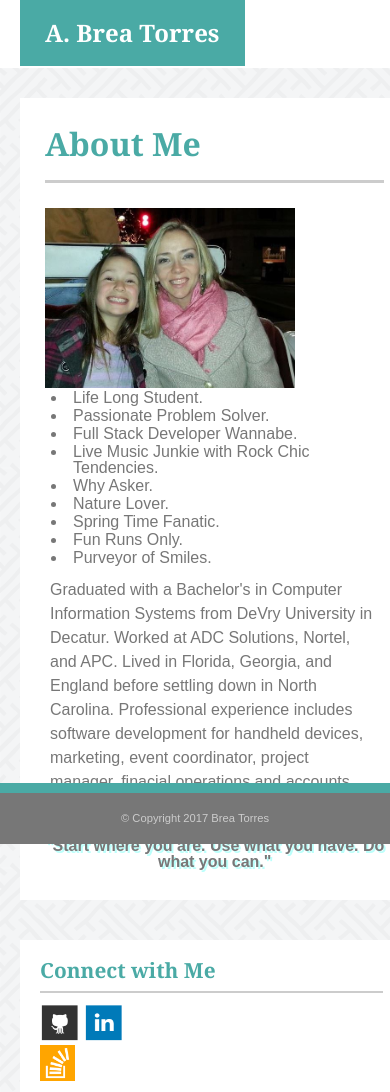
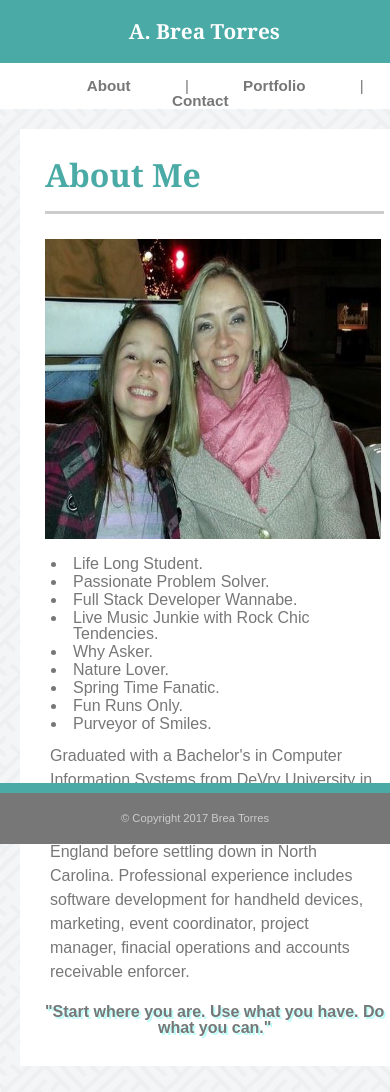
Before and after one commit to abreaw/Responsive-Portfolio, a plain HTML site: page index.html in a window 390 px wide. Shown: the top 1092 px of the page. Drawn offline with Linux system fonts and the light colour scheme.

Commit message:
added media query styles for 640px and about me page content

```diff
--- a/assets/css/style.css
+++ b/assets/css/style.css
@@ -610,6 +610,98 @@ footer
 /* 640px is about the width of a phone in landscape mode so this area will cover that situation */
 @media screen and (max-width: 640px)
 {
+	/* Adjust Header area elements for smaller area */
+	header
+	{
+		/*position: static;*/
+		top: 0px;
+		float: left;
+	}
+
+	/* move & resize name box in header */
+	.nameBox
+	{
+		font-size: 130%; /* adjust font to smaller size */
+		text-align: center; /* center fonts in box */
+
+		/* bring name box to full length of screen */
+		clear: both;
+		display: block;
+		/*position: static;*/
+		left: 0px;
+		width: 92%;
+
+		/* adjust margins & padding to smaller size view */
+		margin-left: 0px;
+	}
+
+	/* move & resize nav area */
+	.navArea
+	{
+		font-size: 95%; /* adjust font to smaller size */
+		text-align: center; /* align menu options to center view */
+
+		/* adjust position to under name box */
+		float: left;
+		width: 95%;
+		position: static;
+
+		margin: auto;
+		padding: 15px;
+	}
+
+	/* spread out links across full screen view */
+	.navLinks
+	{
+		padding: 0px 50px;
+	}
+
+	/* move & resize main content area */
+	.container
+	{
+		top: 109px; /* adjust top area of container to fit nav area at top now */
+	}
+
+	.mainContent
+	{
+		width: 87%;
+
+		margin: 30px 20px;
+		margin-top: 20px;
+		padding: 20px 25px;
+		padding-bottom: 30px;
+	}
+
+	/* update padding for main content header */
+	.mainContentHeading
+	{
+		width: 100%;
+		margin-top: 10px;
+		padding: 0px;
+		padding-bottom: 20px;
+	}
+
+	/* add padding to the list for the about me page */
+	ul
+	{
+		margin-top: 15px;
+	}
+
+	/* resize picture on about page to be full size of content area */
+	#profilePic
+	{
+		width: 99%;
+		height: 300px;
+	}
+
+	/* resize social links area */
+	.socialImages
+	{
+		width: 40%;
+		margin: 0px;
+	}
+
+
 
 
 }
```
